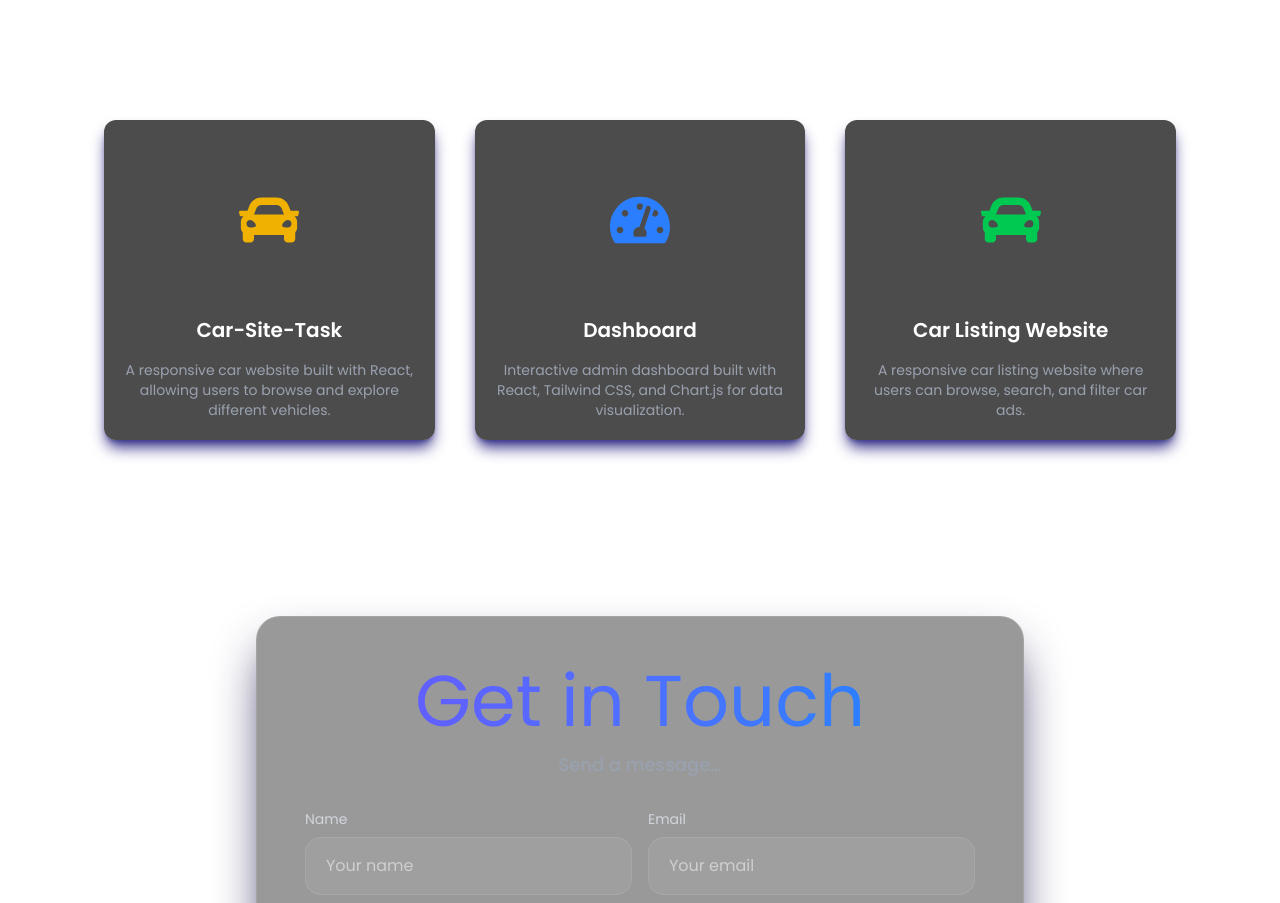
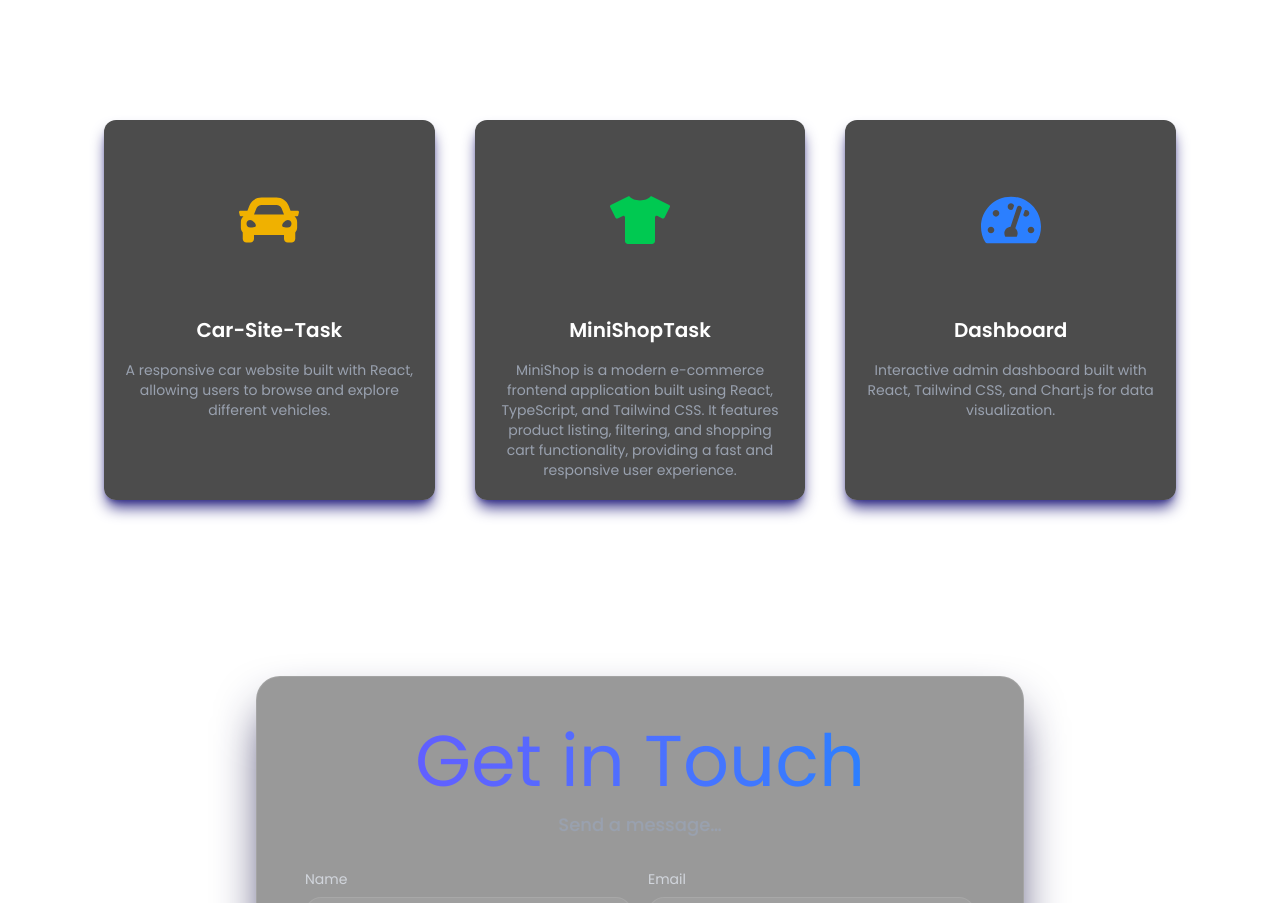
Before and after one commit to Bunyad85/my-portfolio, a React (Vite) app: page / in a window 1280 px wide. Shown: the part 1460-2363 px from the top of the page. Built offline with nearby package versions, Linux system fonts and the light colour scheme; a web font is replaced by a local one.

Commit message:
update-commit

```diff
--- a/src/components/Projects.jsx
+++ b/src/components/Projects.jsx
@@ -1,6 +1,6 @@
 import React from 'react';
 import { motion } from "motion/react";
-import { FaTachometerAlt, FaCar } from "react-icons/fa";
+import { FaTachometerAlt, FaCar, FaTshirt } from "react-icons/fa";
 
 const projects = [
     {
@@ -10,17 +10,17 @@ const projects = [
         link: "https://car-site-task.netlify.app/"
     },
     {
+        title: "MiniShopTask",
+        description: "MiniShop is a modern e-commerce frontend application built using React, TypeScript, and Tailwind CSS. It features product listing, filtering, and shopping cart functionality, providing a fast and responsive user experience.",
+        image: <FaTshirt className="text-6xl text-green-500" />,
+        link: "https://minishoptask.netlify.app/"
+    },
+    {
         title: "Dashboard",
         description: "Interactive admin dashboard built with React, Tailwind CSS, and Chart.js for data visualization.",
         image: <FaTachometerAlt className="text-6xl text-blue-500" />,
         link: "https://dashboardbundev.netlify.app/"
     },
-    {
-        title: "Car Listing Website",
-        description: "A responsive car listing website where users can browse, search, and filter car ads.",
-        image: <FaCar className="text-6xl text-green-500" />,
-        link: "https://carzonefreetest.netlify.app/"
-    }
 
 ];
 
```
